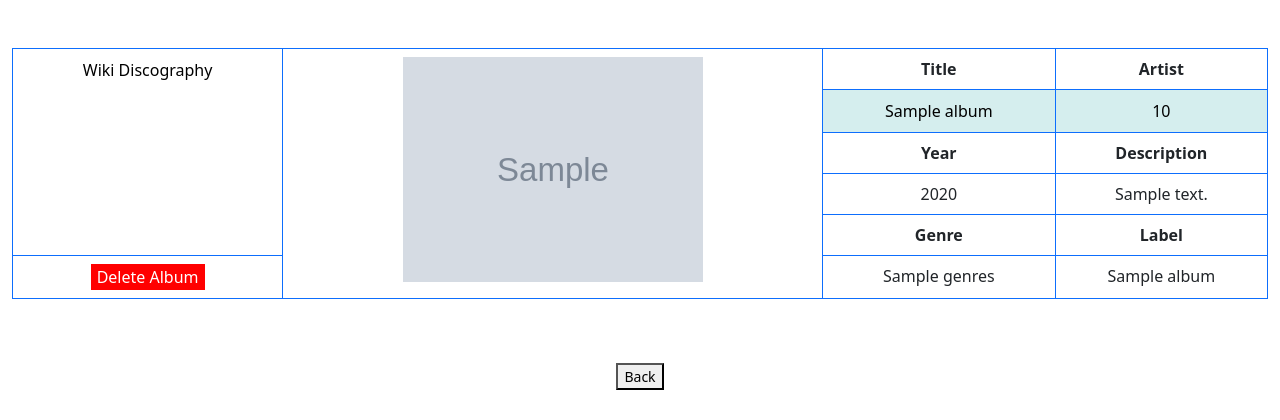
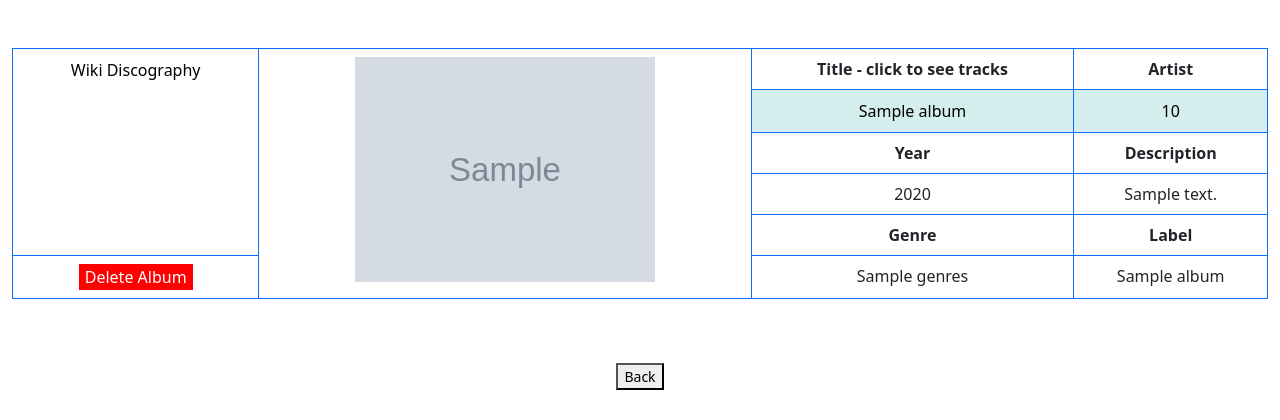
Before and after one commit to Cundell66/discogs_mongo, a Flask app: page / in a window 1280 px wide. Shown: the part 66-486 px from the top of the page. Run offline with Flask 3, Linux system fonts and the light colour scheme; grey boxes marked "Sample" are stand-in pictures; a database or web service that is not in the repository returns one stand-in record (values such as "Sample title").

Commit message:
Update collection with 'click to see tracks'

```diff
--- a/templates/collection.html
+++ b/templates/collection.html
@@ -18,7 +18,7 @@
                     </td>
                 <tr>
                     <td  rowspan = "7"> <img class="small_image" src={{ album.cover_image }} /> </td>
-                    <th> Title </th>
+                    <th> Title - click to see tracks </th>
                     <th> Artist </th>
                 </tr>
                 <tr class="first_row">
```
